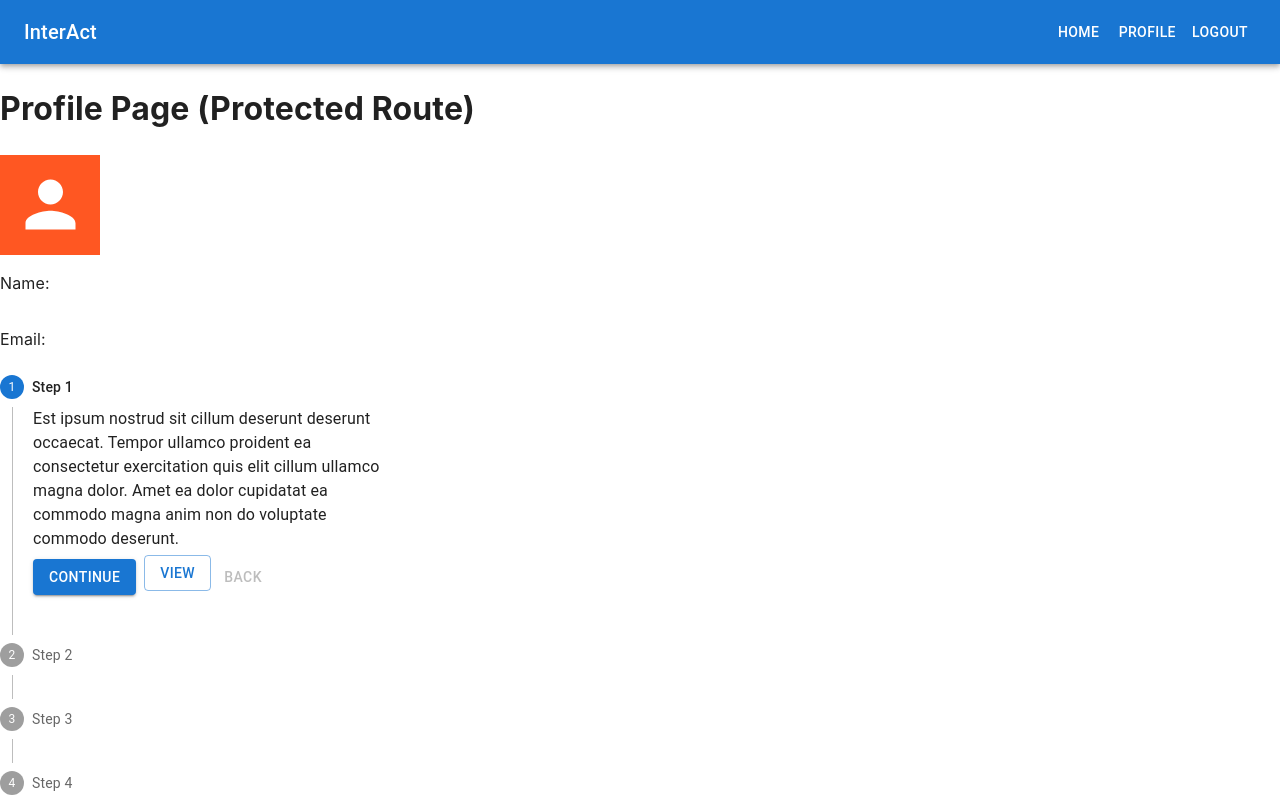
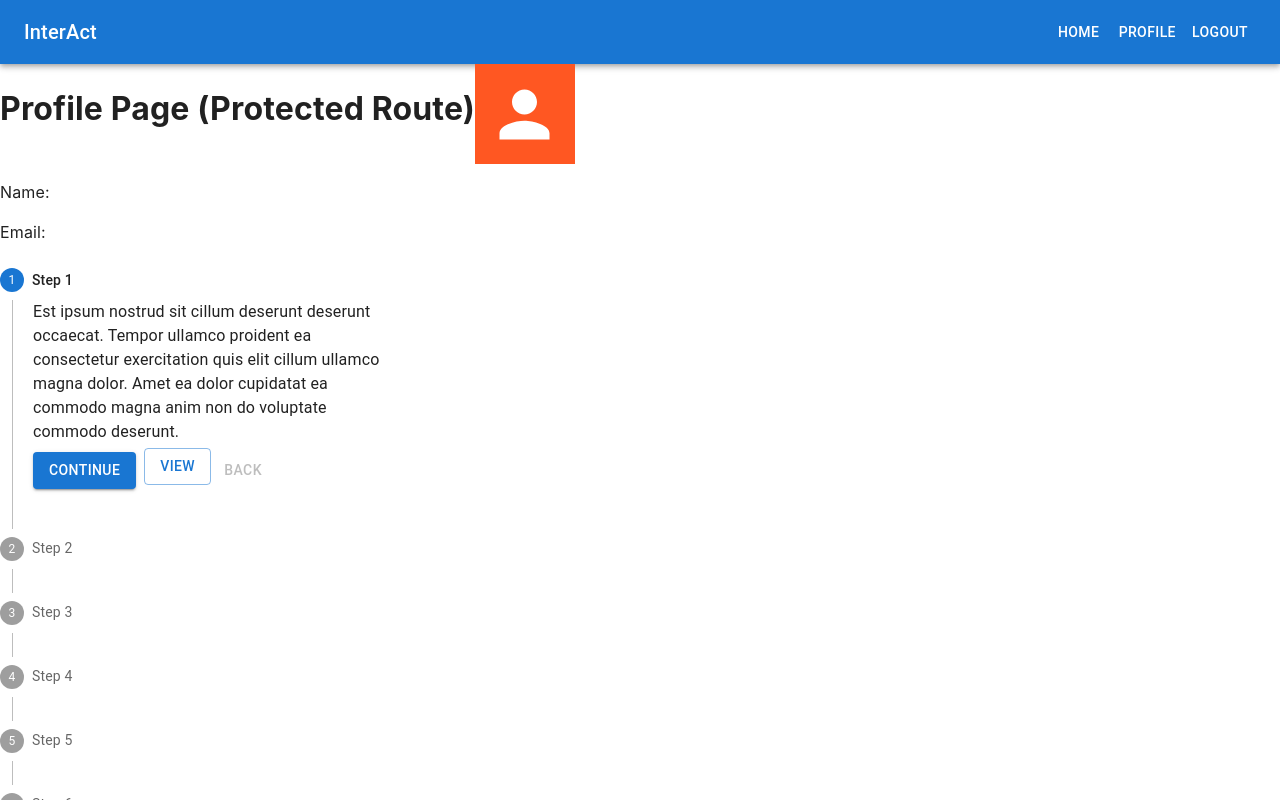
Before and after one commit to InterAct-Development/interact-frontend, a Next.js app: page /profile in a window 1280 px wide. Shown: the top 800 px of the page. Built offline with nearby package versions, Linux system fonts and the light colour scheme; no server answers; sample sign-in values are in the browser's storage.

Commit message:
Added MUI Grids system in profile page

```diff
--- a/pages/profile.tsx
+++ b/pages/profile.tsx
@@ -3,10 +3,15 @@ import { apiRequest } from "../helpers/Requests";
 import { Body } from "../layout/Body";
 import { AppContext } from "../helpers/Context";
 import { NextPage } from "next";
-import VerticalLinearStepper from "../components/stepper/Stepper";
 import { invalidToken, Middleware } from "../helpers/Middleware";
 
+import { styled } from '@mui/material/styles';
+import Box from '@mui/material/Box';
+import Paper from '@mui/material/Paper';
+import Grid from '@mui/material/Grid';
+
 import Avatar from '../components/avatar/Avatar';
+import VerticalLinearStepper from "../components/stepper/Stepper";
 
 const Profile: NextPage = () => {
   const appContext = useContext(AppContext);
@@ -48,17 +53,31 @@ const Profile: NextPage = () => {
 
   return (
     <Body>
+      <Box sx={{ flexGrow: 1 }}>
+        <Grid container>
           <Middleware auth={appContext.state.auth}>
             <>
+
               <h1>Profile Page (Protected Route)</h1>
+
+              <Grid xs={4}>
                 <Avatar />
+              </Grid>
+
+              <Grid xs={8}>
                 <p>{"Name: " + name ?? ""}</p>
                 <p>{"Email: " + email ?? ""}</p>
+              </Grid>
 
+              <Grid xs={12}>
                 <VerticalLinearStepper />
+              </Grid>
+
             </>
           </Middleware>
-    </Body>
+        </Grid>
+      </Box>
+    </Body >
   );
 };
 
```
Lines whose indentation alone changed are shown as unchanged.
